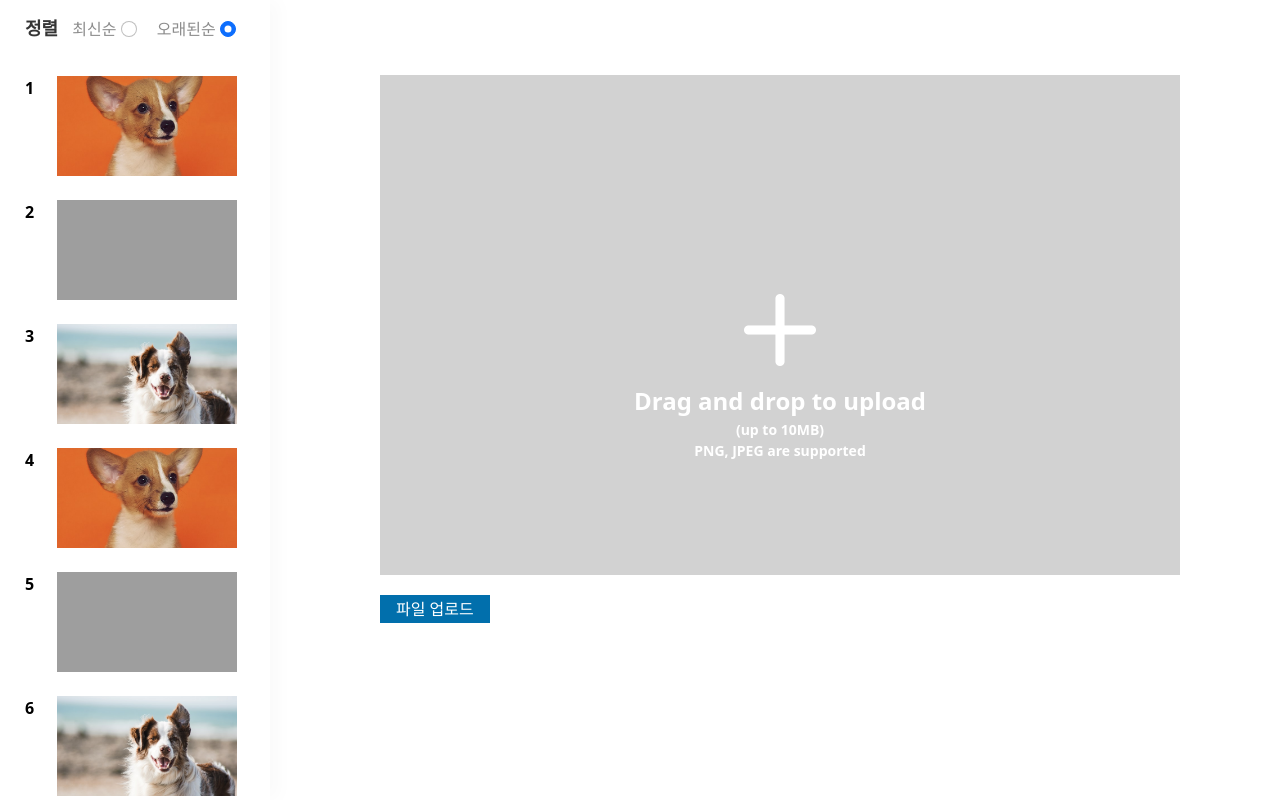
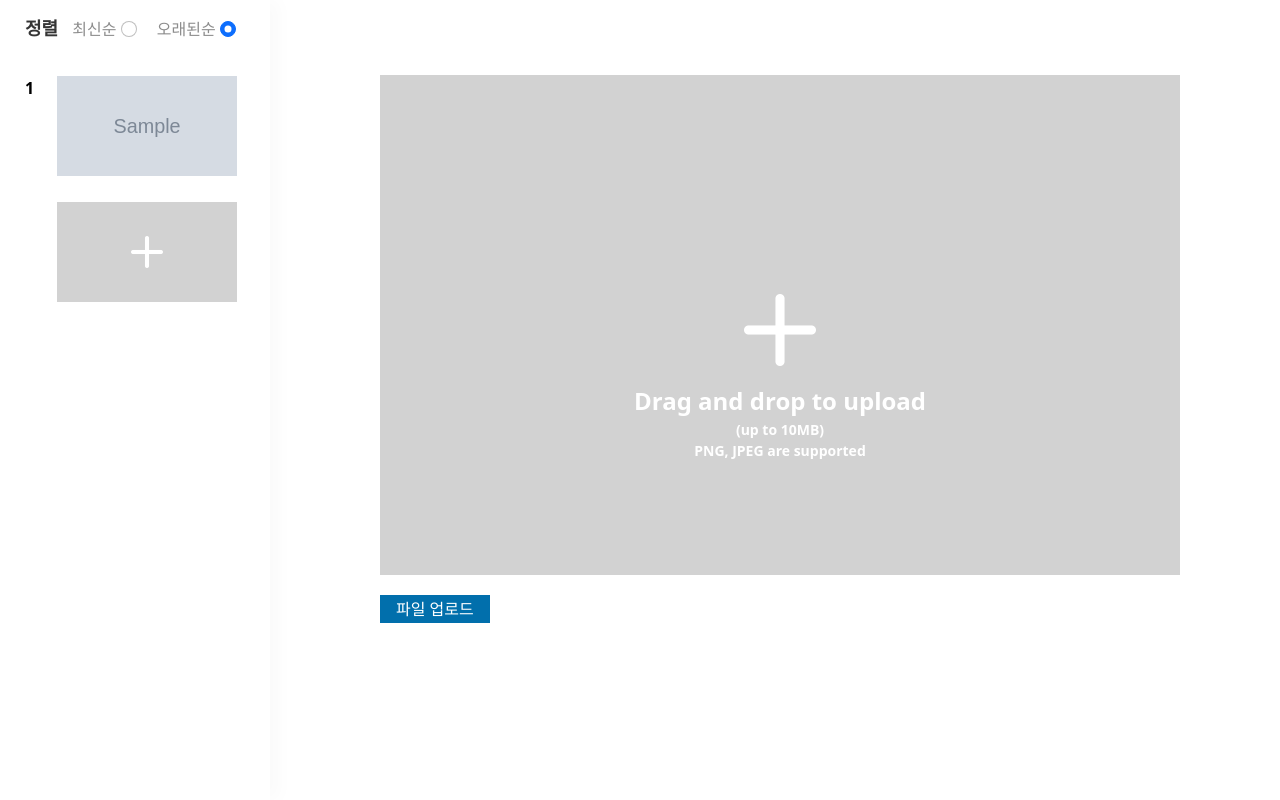
Before and after one commit to likelion-kookmin/pet-album, a Django app: page /album/add/ in a window 1280 px wide. Shown: the part 56-856 px from the top of the page. Run offline with Django 3.2, Linux system fonts and the light colour scheme; tables that the repository leaves empty hold one stand-in row (values such as "Sample post"); grey boxes marked "Sample" are stand-in pictures; some libraries are stand-ins or nearby versions; grey boxes are pictures that could not be loaded.

Commit message:
edit album_add.html
사진, 날짜, 코멘트 불러오기

```diff
--- a/PetAlbum/album/templates/album_add.html
+++ b/PetAlbum/album/templates/album_add.html
@@ -24,7 +24,7 @@
           <ul class="navbar-nav me-auto my-2 my-lg-0 navbar-nav-scroll">
             <li class="nav-item dropdown">
               <a class="navbar-brand dropdown-toggle" href="#" id="navbarScrollingDropdown" role="button" data-bs-toggle="dropdown" aria-expanded="false">
-                <img src="../static/pet_thumbnail.jpg" alt="" class="pet__image">user01
+                <img src="{% static 'pet_thumbnail.jpg' %}" alt="" class="pet__image">user01
               </a>
               <ul class="dropdown-menu" aria-labelledby="navbarScrollingDropdown">
                 <li><a class="dropdown-item" href="#">user02</a></li>
@@ -65,27 +65,15 @@
         </div>
         <div class="list-container">
           <ol class="image-list">
-            <li class="image-item" onclick=showDetail()>
-              <img src="../static/sample01.jpg" alt="" class="image-thumbnail">
+            {% for album in albums %}
+            <li class="image-item">
+              {% if album.album_image %}
+              <img src="{{album.album_image.url}}" alt="" class="image-thumbnail">
+              {% endif %}
+              <span class="hide">{{album.comment}}</span>
+              <time class="hide">{{album.image_datetime}}</time>
             </li>
-            <li class="image-item" onclick=showDetail()>
-              <img src="../static/sample02.jpg" alt="" class="image-thumbnail">
-            </li>
-            <li class="image-item" onclick=showDetail()>
-              <img src="../static/sample03.jpg" alt="" class="image-thumbnail">
-            </li>
-            <li class="image-item" onclick=showDetail()>
-              <img src="../static/sample01.jpg" alt="" class="image-thumbnail">
-            </li>
-            <li class="image-item" onclick=showDetail()>
-              <img src="../static/sample02.jpg" alt="" class="image-thumbnail">
-            </li>
-            <li class="image-item" onclick=showDetail()>
-              <img src="../static/sample03.jpg" alt="" class="image-thumbnail">
-            </li>
-            <li class="image-item" onclick=showDetail()>
-              <img src="../static/sample02.jpg" alt="" class="image-thumbnail">
-            </li>
+            {% endfor %}
           </ol>
           <button onclick=showUpload() class="upload-button">
             <i class="bi bi-plus-lg"></i>
@@ -96,12 +84,12 @@
         <div class="moment-info hide" id="detailPage">
           <input type="text" class="form-control" id="datePicker">
           <div class="moment-container">
-            <img src="../static/sample01.jpg" class="moment__image"></img>
+            <img src="{% static 'sample01.jpg' %}" class="moment__image"></img>
             <button class="secret-button">
-              <img src="../static/lock.svg">
+              <img src="{% static 'lock.svg' %}">
             </button>
           </div>
-          <input type="text" class="form-control" placeholder="문구">
+          <input type="text" class="form-control" id="comment" placeholder="문구">
           <div class="button-container">
             <button class="delete-button" type="button">삭제하기</button>
             <button class="edit-button" type="button">사진 변경</button>
@@ -372,9 +360,23 @@
     document.getElementById("uploadPage").style.display ='block';
     document.getElementById("detailPage").style.display ='none';
   }
-  function showDetail(){
-    document.getElementById("detailPage").style.display ='block';
-    document.getElementById("uploadPage").style.display ='none';
-  }
+
+  // Get the modal
+  var page = $("#detailPage");
+  var upload = $("#uploadPage");
+  var detailImg = page.find('.moment__image');
+  // Get the image and insert it inside the modal - use its "alt" text as a caption
+  var img = $(".image-thumbnail");
+  var date =$("#datePicker");
+  var comment = $("#comment");
+
+  img.click(function() {
+      detailImg.attr('src', $(this).attr('src'));
+      date.attr('value', $(this).siblings("time").text());
+      comment.attr('value', $(this).siblings("span").text());
+      page.show();
+      upload.hide();
+  });
+
 </script>
 </html>
--- a/PetAlbum/album/views.py
+++ b/PetAlbum/album/views.py
@@ -7,4 +7,5 @@ def album(request):
   return render(request, 'album.html', {'albums':albums})
 
 def album_add(request):
-  return render(request, 'album_add.html')
+  albums = Album.objects.all()
+  return render(request, 'album_add.html',{'albums':albums})
```
